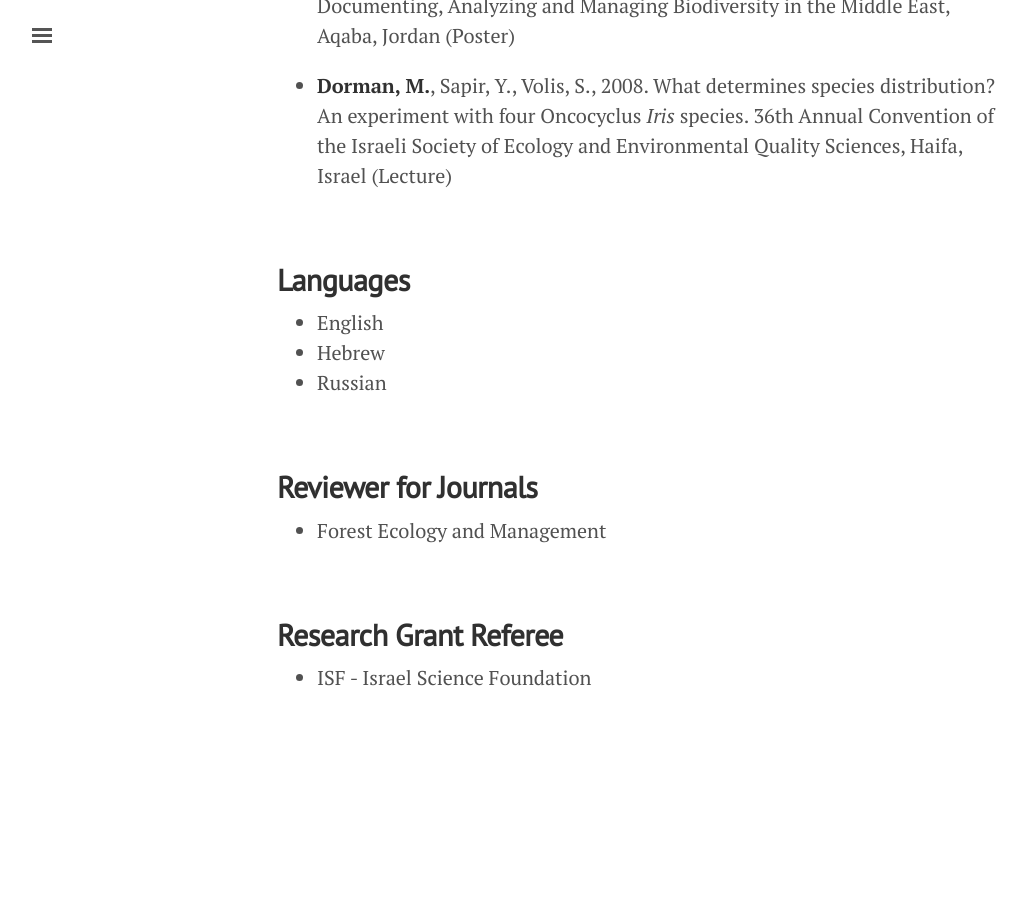
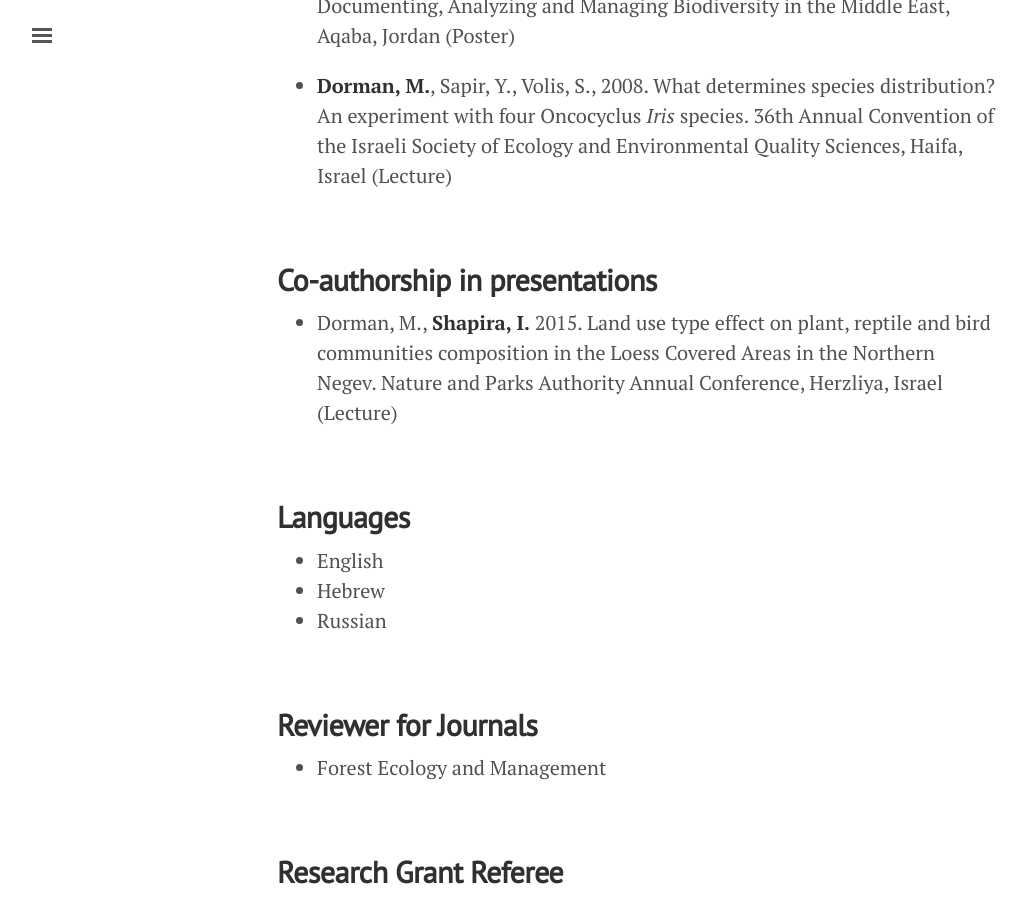
Before and after one commit to michaeldorman/michaeldorman.github.io, a Jekyll site: the page built from cv.md, in a window 1280 px wide and 900 px high, scrolled down 7549 px. Shown: the whole window, without its empty margins (3-1030 px from the left). Built offline with Jekyll 4.4.1, drawn with Linux system fonts in a browser that asks for light colours; before the commit the page ends 8322 px from its top, so only the background shows below that.

Commit message:
Update cv.md

```diff
--- a/cv.md
+++ b/cv.md
@@ -194,6 +194,12 @@ January 2011
 
 <br>
 
+## **Co-authorship in presentations**
+
+* Dorman, M., **Shapira, I.** 2015. Land use type effect on plant, reptile and bird communities composition in the Loess Covered Areas in the Northern Negev. Nature and Parks Authority Annual Conference, Herzliya, Israel (Lecture)
+
+<br>
+
 ## **Languages**
 
 * English
```
